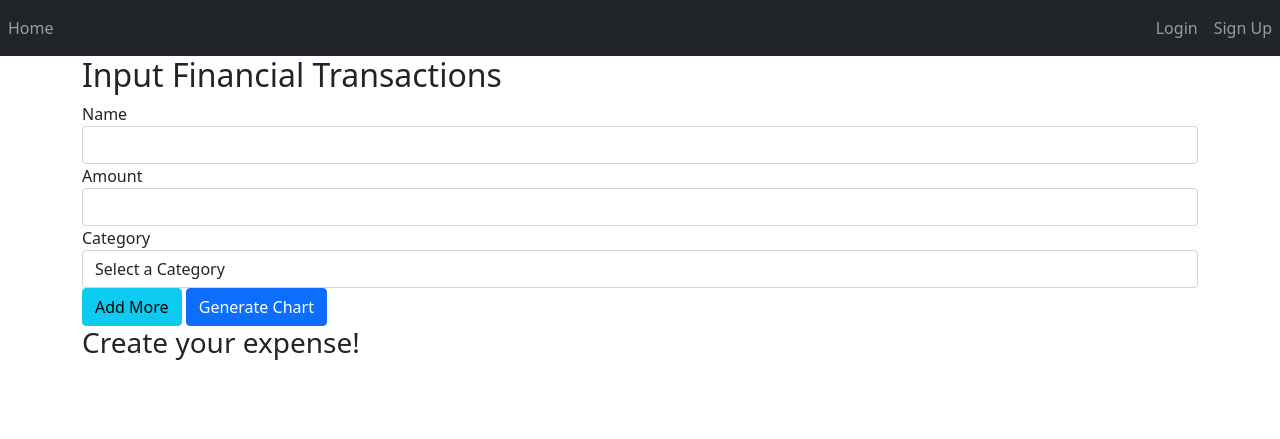
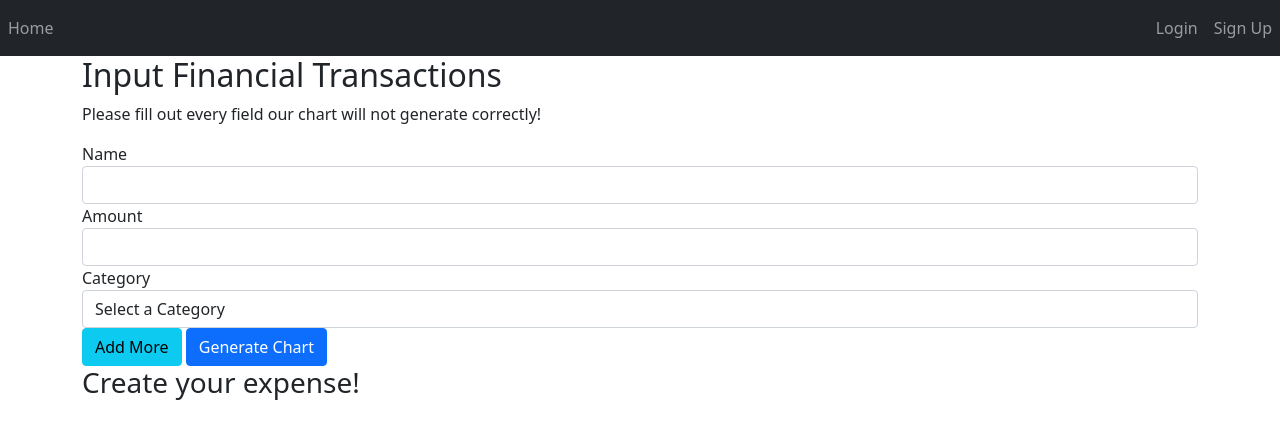
Before and after one commit to darianodirling/SmartSpend, a Flask app: page /start in a window 1280 px wide. Shown: the top 439 px of the page. Run offline with Flask 3, Linux system fonts and the light colour scheme; some libraries are stand-ins or nearby versions.

Commit message:
added directions

```diff
--- a/website/templates/start.html
+++ b/website/templates/start.html
@@ -1,6 +1,7 @@
 {% extends "base.html" %} {% block content %}
 <div class="container">
   <h2>Input Financial Transactions</h2>
+  <p>Please fill out every field our chart will not generate correctly!</p>
   <form id="transactionForm" method="POST">
     <div id="transactionFields">
       <div class="form-group">
```
Also changed, not shown: instance/database.db.
